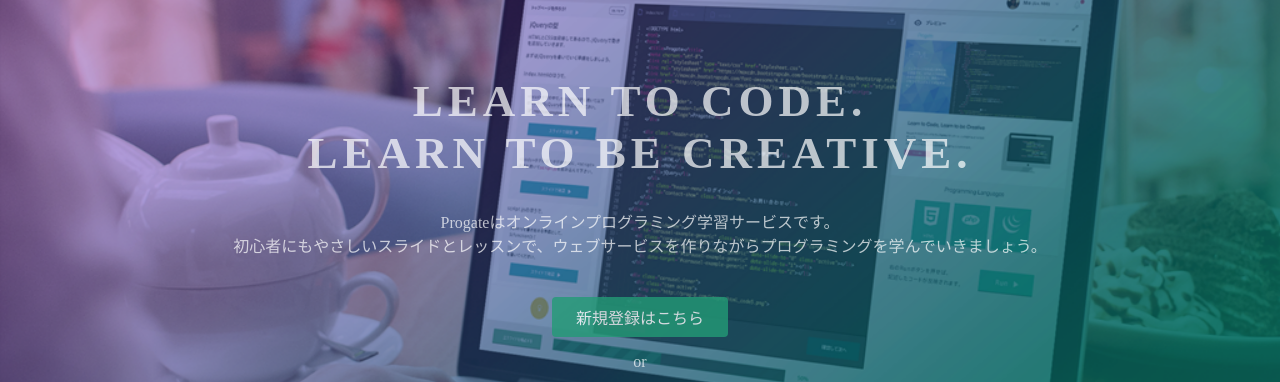
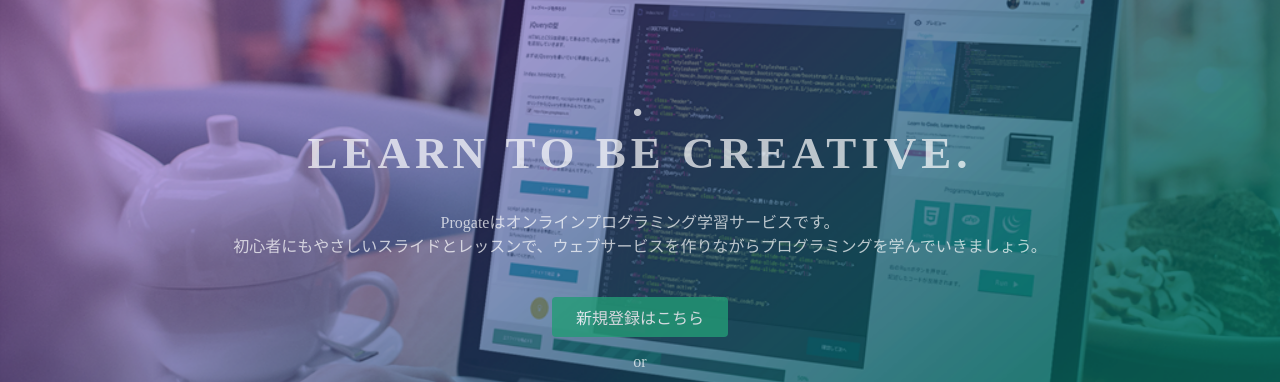
Before and after one commit to malonico/malonico.github.io, a plain HTML site: page index.html in a window 1280 px wide. Shown: the part 135-517 px from the top of the page. Drawn offline with Linux system fonts and the light colour scheme.

Commit message:
Update index.html

```diff
--- a/index.html
+++ b/index.html
@@ -23,7 +23,7 @@
   </header>
   <div class="top-wrapper">
     <div class="container">
-      <h1>LEARN TO CODE.<br>LEARN TO BE CREATIVE.</h1>
+      <h1>.<br>LEARN TO BE CREATIVE.</h1>
       <p>Progateはオンラインプログラミング学習サービスです。<br>初心者にもやさしいスライドとレッスンで、ウェブサービスを作りながらプログラミングを学んでいきましょう。</p>
       <div class="btn-wrapper">
         <a href="#" class="btn signup">新規登録はこちら</a>
```
